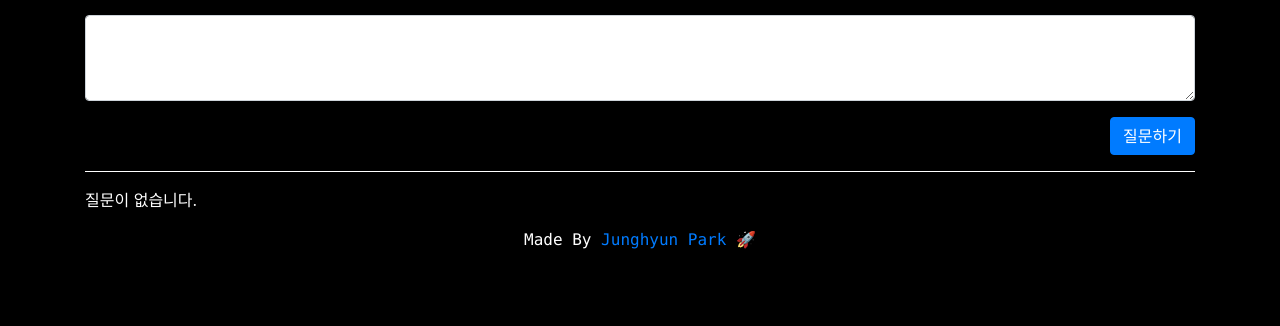
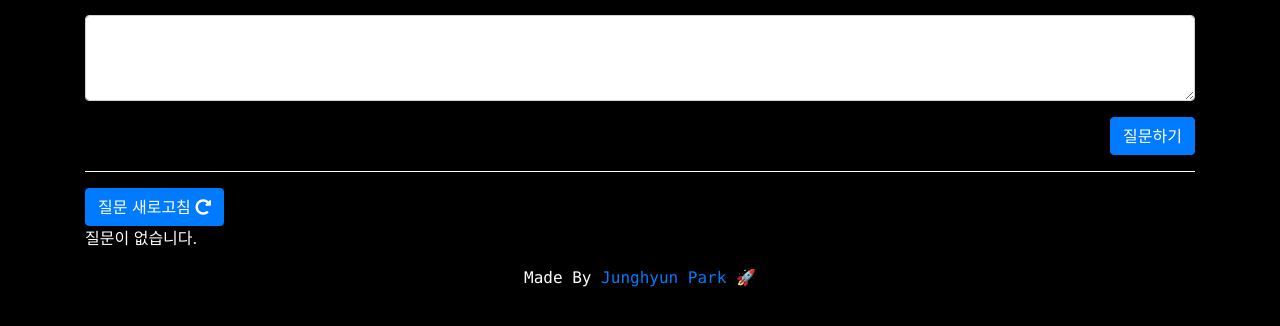
Before and after one commit to hyun-park/Question-Platform, a Django app: page / in a window 1280 px wide. Shown: the part 249-575 px from the top of the page. Run offline with Django 3.2, Linux system fonts and the light colour scheme; the visitor is signed in with stand-in values (Sample User, id 1); data that the repository does not hold is empty; some libraries are stand-ins or nearby versions.

Commit message:
refresh function added

```diff
--- a/questions/templates/questions/question_list.html
+++ b/questions/templates/questions/question_list.html
@@ -31,6 +31,11 @@
             {% endif %}
         </div>
         <hr>
+        <div class="refresh-btn-container">
+            <button type="button" onclick="location.reload();" class="save btn btn-primary">
+                질문 새로고침 <i class="fas fa-redo-alt"></i>
+            </button>
+        </div>
     {% if questions %}
         {% for question in questions %}
             <div class="card mt-3">
```
